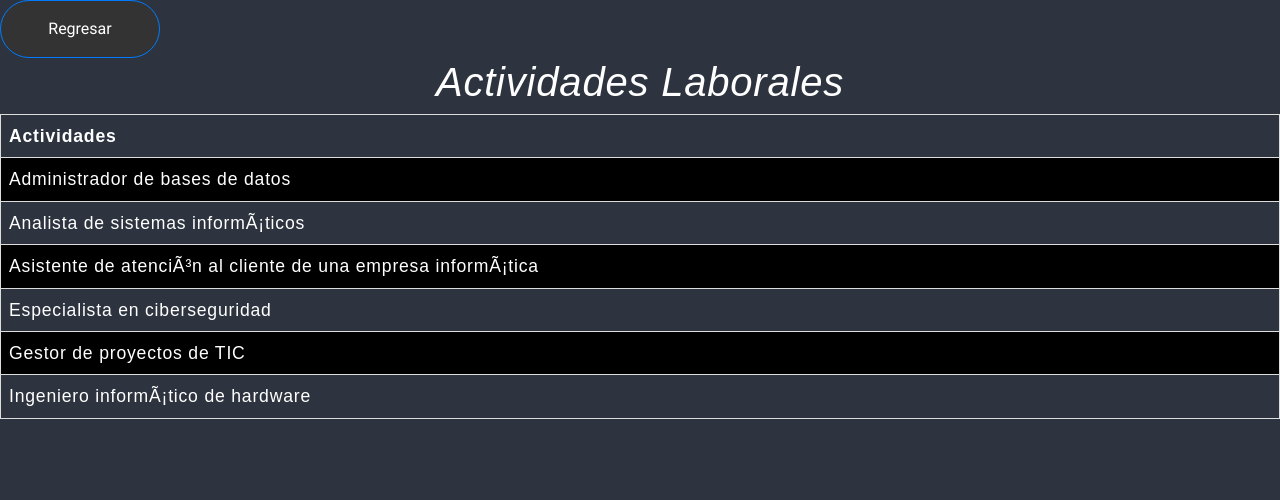
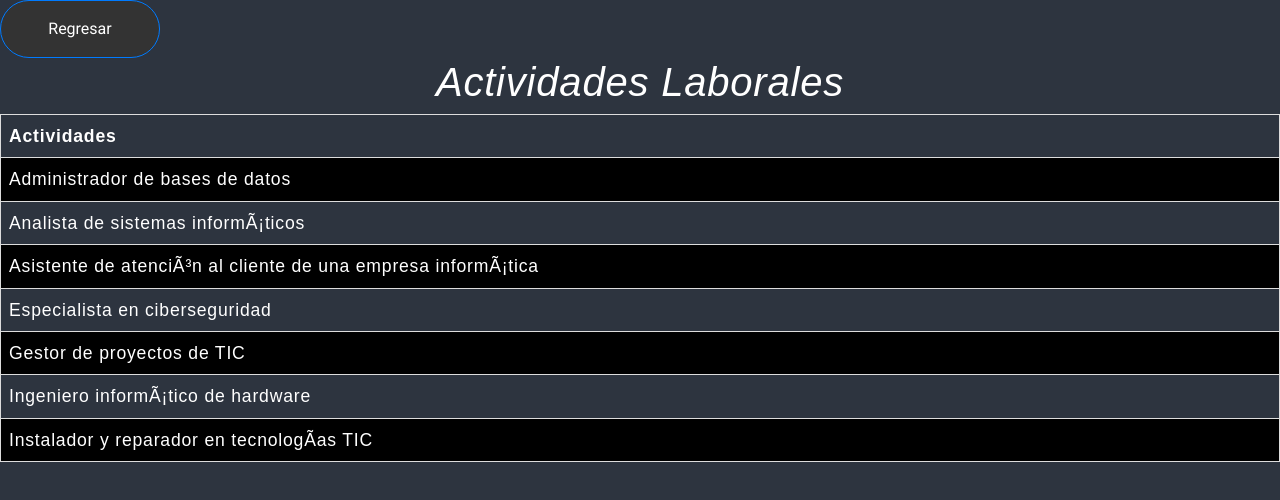
Before and after one commit to Aris-Torres-Desilos/paginaweb, a plain HTML site: page actividades.html in a window 1280 px wide. Drawn offline with nearby package versions, Linux system fonts and the light colour scheme; files that its build step writes are made by us from their sources.

Commit message:
Update actividades.html
agregue unas cosas que me faltaron

```diff
--- a/actividades.html
+++ b/actividades.html
@@ -68,6 +68,10 @@ tr:nth-child(even) {
     <td>Ingeniero informático de hardware</td>
 
   </tr>
+	 <tr>
+    <td>Instalador y reparador en tecnologías TIC</td>
+
+  </tr>
 </table>
 
 </body>
```
